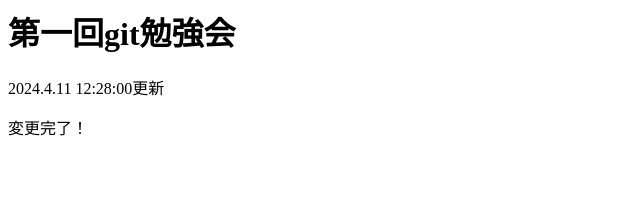
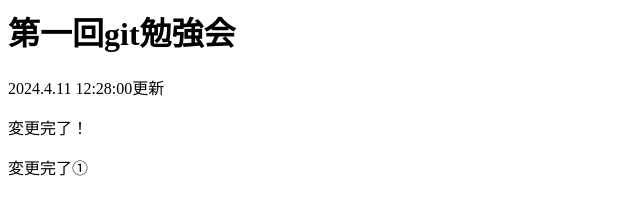
Before and after one commit to uchida-web-ad/git_practice_repo, a plain HTML site: page workshop/yamauchi/index.html in a window 1280 px wide. Shown: the whole page, without its empty margins (0-640 px from the left). Drawn offline with Linux system fonts and the light colour scheme.

Commit message:
更新①

```diff
--- a/workshop/yamauchi/index.html
+++ b/workshop/yamauchi/index.html
@@ -1,3 +1,4 @@
 <h1>第一回git勉強会</h1>
 <p>2024.4.11 12:28:00更新</p>
 <p>変更完了！</p>
+<p>変更完了①</p>
```
